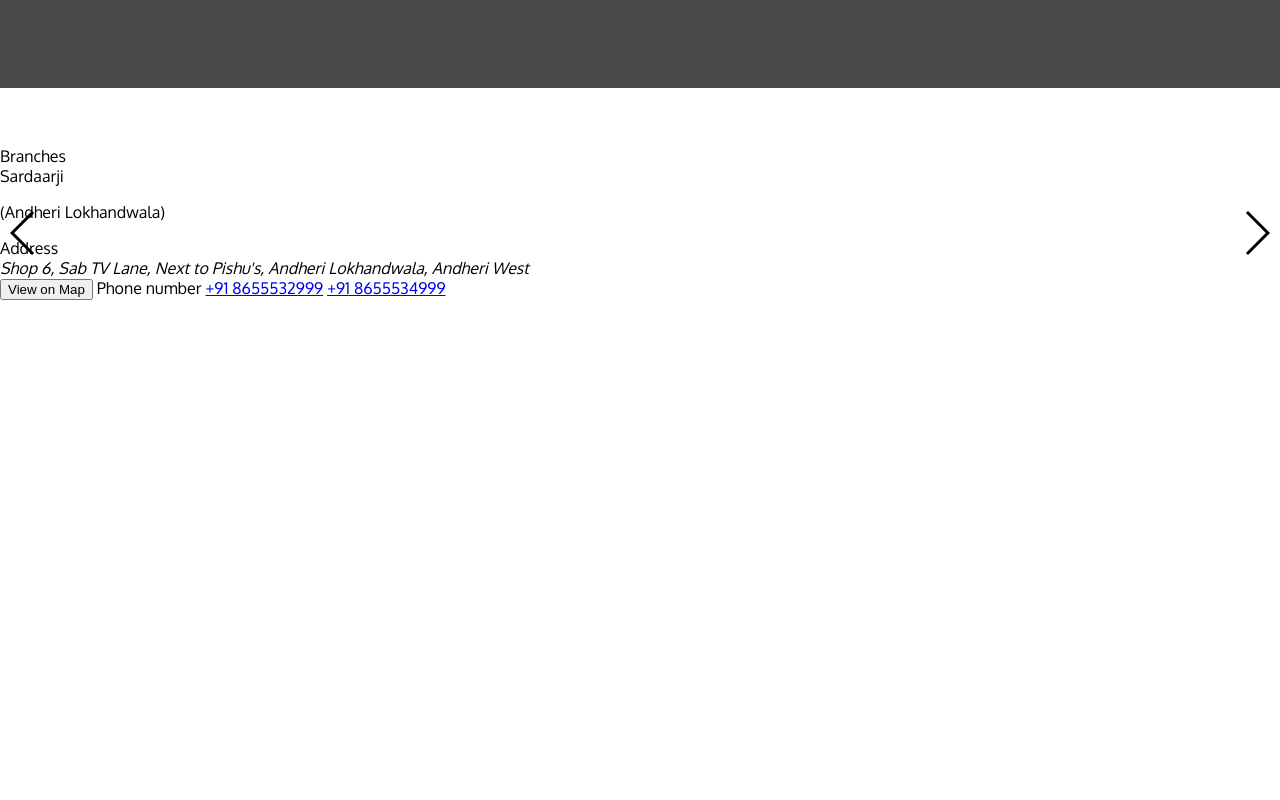
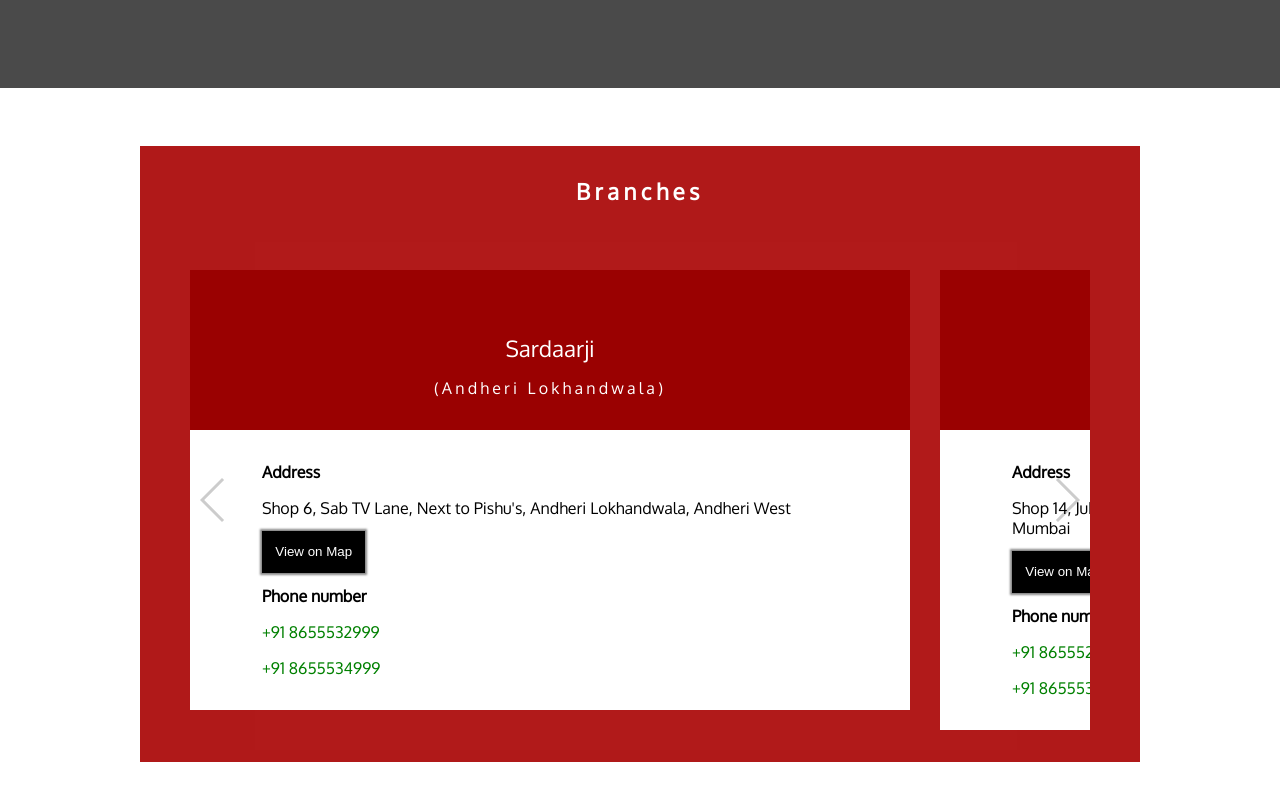
Before and after one commit to thedineshj/sardaarjiwebsite, a plain HTML site: page index.html in a window 1280 px wide. Shown: the part 775-1575 px from the top of the page. Drawn offline with nearby package versions, Linux system fonts and the light colour scheme.

Commit message:
Add files via upload

```diff
--- a/css/index.css
+++ b/css/index.css
@@ -135,3 +135,112 @@ div.intro-links a:visited {
     color: white;
     text-decoration: none;
 }
+
+section.branches-container {
+    margin: 0 auto 0 auto;
+    padding: 2em 0 2em 0;
+    background-color: #a90303e8;
+    text-align: center;
+}
+
+section.branches-container h.branches-title {
+    font-weight: bolder;
+    font-size: 1.4em;
+    color: white;
+    letter-spacing: 0.2em;
+    padding: 1em;
+}
+
+div.branches-swiper {
+    margin: 4em auto 0 auto;
+    width: 90%;
+}
+
+div.branches-swiper .swiper-slide {
+    width: 80%;
+    background-color: white;
+}
+
+div.branches-swiper .swiper-slide div.branch-title {
+    text-align: center;
+    padding: 4em 0 1em 0;
+    background-color: rgb(154, 1, 1);
+    color: white;
+}
+
+div.branches-swiper .swiper-slide div.branch-title h {
+    font-size: 1.4em;
+}
+
+div.branches-swiper .swiper-slide div.branch-title p {
+    font-size: 1em;
+    letter-spacing: 0.2em;
+}
+
+div.branches-swiper .swiper-button-black {
+    opacity: 0.2;
+}
+
+div.branches-swiper .swiper-slide div.branch-description {
+    text-align: left;
+    padding: 2em 0 2em 0em;
+    width: 80%;
+    margin-left: auto;
+    margin-right: auto;
+}
+
+div.branches-swiper .swiper-slide div.branch-description h {
+    font-weight: bolder;
+    margin-top: 1em;
+}
+
+div.branches-swiper .swiper-slide div.branch-description address {
+    font-style: normal;
+    margin-top: 1em;
+}
+
+div.branches-swiper .swiper-slide div.branch-description button {
+    padding: 1em;
+    outline: none;
+    border: none;
+    background-color: black;
+    color: white;
+    cursor: pointer;
+    margin-top: 1em;
+    margin-bottom: 1em;
+    box-shadow: 0 0 2px 2px #888;
+    display: block;
+}
+
+div.branches-swiper .swiper-slide div.branch-description a {
+    display: block;
+    margin-top: 1em;
+    color: green;
+    text-decoration: none;
+}
+
+div.branches-swiper .swiper-slide div.branch-description a:link,
+div.branches-swiper .swiper-slide div.branch-description a:hover,
+div.branches-swiper .swiper-slide div.branch-description a:visited,
+div.branches-swiper .swiper-slide div.branch-description a:active {
+    color: green;
+    text-decoration: none;
+}
+
+@media only screen and (min-width: 1224px) {
+    .responsive-container {
+        width: 1000px;
+    }
+}
+
+@media only screen and (min-width: 1824px) {
+    .responsive-container {
+        width: 1000px;
+    }
+}
+
+@media only screen and (min-device-width: 320px) and (max-device-width: 480px) {
+    .responsive-container {
+        width: 100%;
+    }
+}
```
